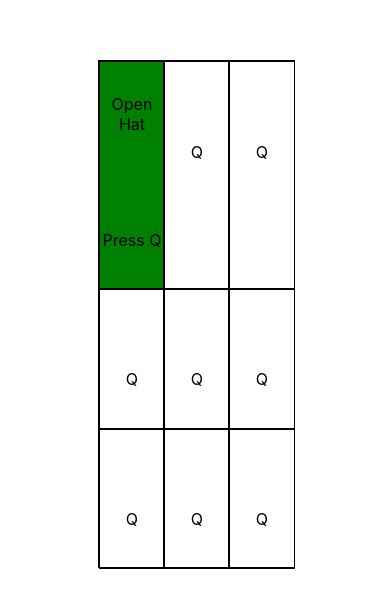
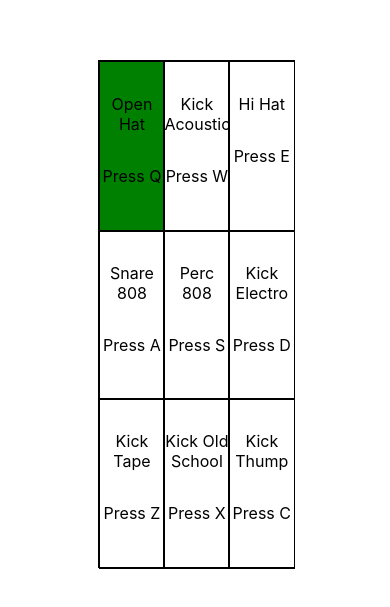
Before and after one commit to Demetricew20/DrumMachine, a React (Create React App) app in the folder drum_machine_app/: page / in a window 390 px wide. Shown: the part 109-716 px from the top of the page. Built offline with nearby package versions, Linux system fonts and the light colour scheme.

Commit message:
Added media breakpoints and additional text for text within drum pad.

```diff
--- a/drum_machine_app/src/DrumPad/DrumPad.css
+++ b/drum_machine_app/src/DrumPad/DrumPad.css
@@ -33,5 +33,11 @@
 
 .key{
     position: relative;
-    top: 5rem;
+    top: 3rem;
 }
+
+@media only screen and (max-width: 500px){
+    .key{
+        top: 1rem;
+    }
+}
--- a/drum_machine_app/src/DrumPad/DrumPad.jsx
+++ b/drum_machine_app/src/DrumPad/DrumPad.jsx
@@ -73,44 +73,44 @@ const getKey = () => {
                     <audio className="clip" id="Q" src={openHat} />
                 </div>
                 <div  className="drum-pad" id="drum-pad-2" onClick={() => playAudio(kickAcoustic)}  >
-                    <span className="drum-selection"></span>
-                    <span className="key">Q</span>
-                    <audio className="clip" id="Q" src={kickAcoustic} />
+                    <p className="drum-selection">Kick Acoustic</p>
+                    <span className="key">Press W</span>
+                    <audio className="clip" id="W" src={kickAcoustic} />
                 </div>
                 <div  className="drum-pad" id="drum-pad-3" onClick={() => playAudio(hiHat808)}  >
-                    <span className="drum-selection"></span>
-                    <span className="key">Q</span>
-                    <audio className="clip" id="Q" src={hiHat808} />
+                    <p className="drum-selection">Hi Hat</p>
+                    <span className="key">Press E</span>
+                    <audio className="clip" id="E" src={hiHat808} />
                 </div>
                 <div  className="drum-pad" id="drum-pad-4" onClick={() => playAudio(snare808)}  >
-                    <span className="drum-selection"></span>
-                    <span className="key">Q</span>
+                    <p className="drum-selection">Snare 808</p>
+                    <span className="key">Press A</span>
                     <audio className="clip" id="Q" src={snare808} />
                 </div>
                 <div  className="drum-pad" id="drum-pad-5" onClick={() => playAudio(perc808)}  >
-                    <span className="drum-selection"></span>
-                    <span className="key">Q</span>
-                    <audio className="clip" id="Q" src={perc808} />
+                    <p className="drum-selection">Perc 808</p>
+                    <span className="key">Press S</span>
+                    <audio className="clip" id="S" src={perc808} />
                 </div>
                 <div  className="drum-pad" id="drum-pad-6" onClick={() => playAudio(kickElectro)}  >
-                    <span className="drum-selection"></span>
-                    <span className="key">Q</span>
-                    <audio className="clip" id="Q" src={kickElectro} />
+                    <p className="drum-selection">Kick Electro</p>
+                    <span className="key">Press D</span>
+                    <audio className="clip" id="D" src={kickElectro} />
                 </div>
                 <div  className="drum-pad" id="drum-pad-7" onClick={() => playAudio(kickTape)}  >
-                    <span className="drum-selection"></span>
-                    <span className="key">Q</span>
-                    <audio className="clip" id="Q" src={kickTape} />
+                    <p className="drum-selection">Kick Tape</p>
+                    <span className="key">Press Z</span>
+                    <audio className="clip" id="Z" src={kickTape} />
                 </div>
                 <div  className="drum-pad" id="drum-pad-8" onClick={() => playAudio(kickOldSchool)}  >
-                    <span className="drum-selection"></span>
-                    <span className="key">Q</span>
-                    <audio className="clip" id="Q" src={kickOldSchool} />
+                    <p className="drum-selection">Kick Old School</p>
+                    <span className="key">Press X</span>
+                    <audio className="clip" id="X" src={kickOldSchool} />
                 </div>
                 <div  className="drum-pad" id="drum-pad-9" onClick={() => playAudio(kickThump)}  >
-                    <span className="drum-selection"></span>
-                    <span className="key">Q</span>
-                    <audio className="clip" id="Q" src={kickThump} />
+                    <p className="drum-selection">Kick Thump</p>
+                    <span className="key">Press C</span>
+                    <audio className="clip" id="C" src={kickThump} />
                 </div>
             </div>
         </div>
```
